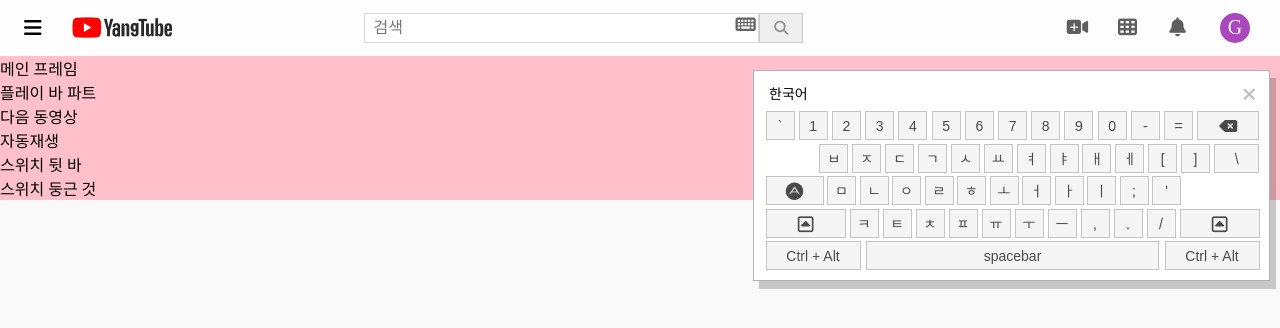
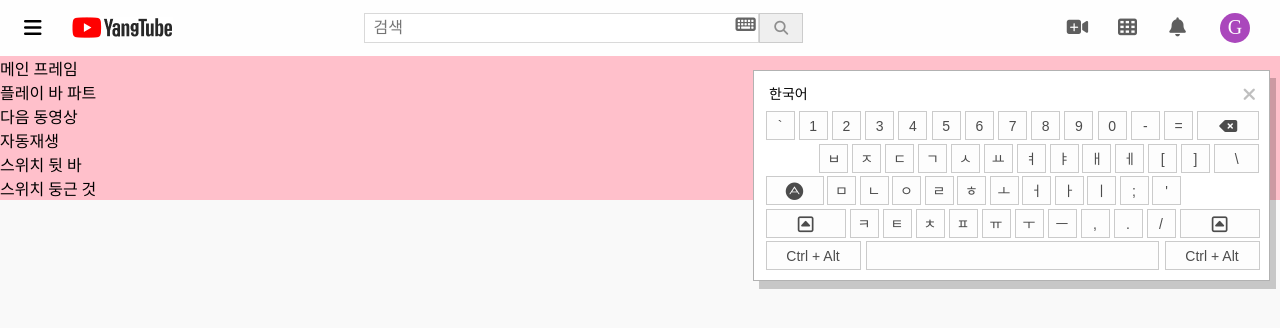
Before and after one commit to taehwan920/yangtube, a React (Create React App) app: page / in a window 1280 px wide. Shown: the top 328 px of the page. Built offline with nearby package versions, Linux system fonts and the light colour scheme.

Commit message:
For now, you could type KR with V-Kbd

```diff
--- a/package.json
+++ b/package.json
@@ -6,6 +6,7 @@
     "@testing-library/jest-dom": "^4.2.4",
     "@testing-library/react": "^9.3.2",
     "@testing-library/user-event": "^7.1.2",
+    "hangul-js": "^0.2.6",
     "react": "^16.13.1",
     "react-dom": "^16.13.1",
     "react-router-dom": "^5.2.0",
--- a/src/components/VirtualKeyboard.js
+++ b/src/components/VirtualKeyboard.js
@@ -1,5 +1,6 @@
 import React from 'react';
 import styled from 'styled-components';
+import Hangul from 'hangul-js';
 
 const keyRows = {
     'KR_small': [
@@ -7,28 +8,28 @@ const keyRows = {
         ['empty', 'ㅂ', 'ㅈ', 'ㄷ', 'ㄱ', 'ㅅ', 'ㅛ', 'ㅕ', 'ㅑ', 'ㅐ', 'ㅔ', '[', ']', '\\'],
         ['capslock', 'ㅁ', 'ㄴ', 'ㅇ', 'ㄹ', 'ㅎ', 'ㅗ', 'ㅓ', 'ㅏ', 'ㅣ', ';', '\'', 'empty2'],
         ['shift', 'ㅋ', 'ㅌ', 'ㅊ', 'ㅍ', 'ㅠ', 'ㅜ', 'ㅡ', ',', '.', '/', 'shift'],
-        ['Ctrl + Alt', 'spacebar', 'Ctrl + Alt']
+        ['Ctrl + Alt', ' ', 'Ctrl + Alt']
     ],
     'KR_Cap': [
         ['~', '!', '@', '#', '$', '%', '^', '&', '*', '(', ')', '_', '+', 'backspace'],
         ['empty', 'ㅃ', 'ㅉ', 'ㄸ', 'ㄲ', 'ㅆ', 'ㅛ', 'ㅕ', 'ㅑ', 'ㅐ', 'ㅔ', '{', '}', '|'],
         ['capslock', 'ㅁ', 'ㄴ', 'ㅇ', 'ㄹ', 'ㅎ', 'ㅗ', 'ㅓ', 'ㅏ', 'ㅣ', ':', '"', 'empty2'],
         ['shift', 'ㅋ', 'ㅌ', 'ㅊ', 'ㅍ', 'ㅠ', 'ㅜ', 'ㅡ', '<', '>', '?', 'shift'],
-        ['Ctrl + Alt', 'spacebar', 'Ctrl + Alt']
+        ['Ctrl + Alt', ' ', 'Ctrl + Alt']
     ],
     'EN_small': [
         ['`', '1', '2', '3', '4', '5', '6', '7', '8', '9', '0', '-', '=', 'backspace'],
         ['empty', 'q', 'w', 'e', 'r', 't', 'y', 'u', 'i', 'o', 'p', '[', ']', '\\'],
         ['capslock', 'a', 's', 'd', 'f', 'g', 'h', 'j', 'k', 'l', ';', '\'', 'empty2'],
         ['shift', 'z', 'x', 'c', 'v', 'b', 'n', 'm', ',', '.', '/', 'shift'],
-        ['Ctrl + Alt', 'spacebar', 'Ctrl + Alt']
+        ['Ctrl + Alt', ' ', 'Ctrl + Alt']
     ],
     'EN_Cap': [
         ['~', '!', '@', '#', '$', '%', '^', '&', '*', '(', ')', '_', '+', 'backspace'],
         ['empty', 'Q', 'W', 'E', 'R', 'T', 'Y', 'U', 'I', 'O', 'P', '{', '}', '|'],
         ['capslock', 'A', 'S', 'D', 'F', 'G', 'H', 'J', 'K', 'L', ':', '"', 'empty2'],
         ['shift', 'Z', 'X', 'C', 'V', 'B', 'N', 'M', '<', '>', '?', 'shift'],
-        ['Ctrl + Alt', 'spacebar', 'Ctrl + Alt']
+        ['Ctrl + Alt', ' ', 'Ctrl + Alt']
     ]
 };
 
@@ -44,14 +45,14 @@ const KbdWrapper = styled.div`
     top: 70px;
 `;
 
-const KbdRowsWrapper = styled.table`
-    width:497px;
+const KbdRowsWrapper = styled.div`
+    width: 497px;
     height: 191px;
     display: grid;
     grid-template-column: 1fr 1fr 1fr 1fr 1fr 1fr;
 `;
 
-const KbdRow = styled.tr`
+const KbdRow = styled.div`
     display: flex;
     justify-content: space-between;
     align-items: center;
@@ -80,13 +81,21 @@ const Key = styled.button`
     width: 29px;
     height: 29px;
     margin: 1.5px;
-    background-color: #F5F5F5;
+    background-color: rgba(245, 245, 245, 0.25);
     font-size: 14px;
     text-align: center;
     line-height: 29px;
     color: rgba(0, 0, 0, 0.7);
     border: 1px solid rgba(0,0,0,0.2);
     outline: none;
+
+    &:hover {
+        cursor: pointer;
+    }
+
+    &:active {
+        background-color: rgba(245, 245, 245, 1);
+    }
 `;
 
 const BackSpace = styled(Key)`
@@ -138,6 +147,41 @@ export default class extends React.Component {
     }
     render() {
         const { langIsKR, shift, capsLock } = this.state;
+        const assembleKR = (already, newInput) => {
+            let result;
+            if (already.length > 0) {
+                const lastChr = already.slice(-1)
+                if (Hangul.endsWithConsonant(lastChr)) {
+                    Hangul.isVowel(newInput)
+                        ? result = already.slice(0, -1) + Hangul.a([...Hangul.d(lastChr), newInput])
+                        : result = already + newInput
+                } else {
+                    Hangul.isVowel(newInput)
+                        ? result = already + newInput
+                        : result = already.slice(0, -1) + Hangul.a([...Hangul.d(lastChr), newInput])
+                }
+            } else {
+                result = already + newInput
+            }
+            return result
+        }
+        const strPushed = (e) => {
+            const searchInput = document.querySelector('#searchInput');
+            const newlyInput = e.target.innerHTML;
+            console.log(searchInput.value)
+            const alreadyInputStr = searchInput.value || '';
+            console.log(alreadyInputStr);
+            let newResult;
+            langIsKR
+                ? newResult = assembleKR(alreadyInputStr, newlyInput)
+                : newResult = alreadyInputStr + newlyInput
+
+            searchInput.value = newResult
+            if (shift) {
+                this.setState({ shift: false })
+            }
+        }
+
         let keySet;
         if (langIsKR) {
             shift
@@ -160,45 +204,45 @@ export default class extends React.Component {
                             if (key === 'backspace') {
                                 return <BackSpace><i class="fas fa-backspace"></i></BackSpace>
                             } else {
-                                return <Key>{key}</Key>
+                                return <Key onClick={strPushed}>{key}</Key>
                             }
                         })}
                     </KbdRow>
                     <KbdRow className="secondRow">
                         {keySet[1].map(key => {
                             if (key === 'empty') {
-                                return <Empty> </Empty>
+                                return <Empty></Empty>
                             } else if (key === '\\' || key === '|') {
-                                return <BackSlash>{key}</BackSlash>
+                                return <BackSlash onClick={strPushed}>{key}</BackSlash>
                             } else {
-                                return <Key>{key}</Key>
+                                return <Key onClick={strPushed}>{key}</Key>
                             }
                         })}
                     </KbdRow>
                     <KbdRow>
                         {keySet[2].map(key => {
                             if (key === 'capslock') {
-                                return <CapsLockKey><i class="fab fa-adn"></i></CapsLockKey>
+                                return <CapsLockKey onClick={() => this.setState({ capsLock: !capsLock })}><i class="fab fa-adn"></i></CapsLockKey>
                             } else if (key === 'empty2') {
-                                return <Empty2> </Empty2>
+                                return <Empty2></Empty2>
                             } else {
-                                return <Key>{key}</Key>
+                                return <Key onClick={strPushed}>{key}</Key>
                             }
                         })}
                     </KbdRow>
                     <KbdRow>
                         {keySet[3].map(key => {
                             if (key === 'shift') {
-                                return <ShiftKey><i class="far fa-caret-square-up"></i></ShiftKey>
+                                return <ShiftKey onClick={() => this.setState({ shift: !shift })}><i class="far fa-caret-square-up"></i></ShiftKey>
                             } else {
-                                return <Key>{key}</Key>
+                                return <Key onClick={strPushed}>{key}</Key>
                             }
                         })}
                     </KbdRow>
                     <KbdRow>
                         {keySet[4].map(key => {
-                            if (key === 'spacebar') {
-                                return <SpaceBar>{key}</SpaceBar>
+                            if (key === ' ') {
+                                return <SpaceBar onClick={strPushed}>{key}</SpaceBar>
                             } else {
                                 return <CtrlAltKey>{key}</CtrlAltKey>
                             }
--- a/src/components/headerComponents/HeaderSearch.js
+++ b/src/components/headerComponents/HeaderSearch.js
@@ -45,7 +45,6 @@ const SearchBtn = styled.button`
     font-size: 14px;
     color: rgba(0, 0, 0, 0.4);
     border: 0.5px solid rgba(0, 0, 0, 0.15);
-    border-left: 0.5px solid rgba(0, 0, 0, 0.15);
 `;
 
 export default class extends React.Component {
@@ -53,7 +52,7 @@ export default class extends React.Component {
         return (
             <SearchWrapper>
                 <SearchBoxAndIcon>
-                    <SearchInput placeholder="  검색" type="text" />
+                    <SearchInput id="searchInput" placeholder="  검색" type="text" />
                     <KbdIcon onClick={this.props.onClick}>
                         <i class="fas fa-keyboard"></i>
                     </KbdIcon>
```
Also changed, not shown: 1 other file (tests, documents, lock files or other folders).
